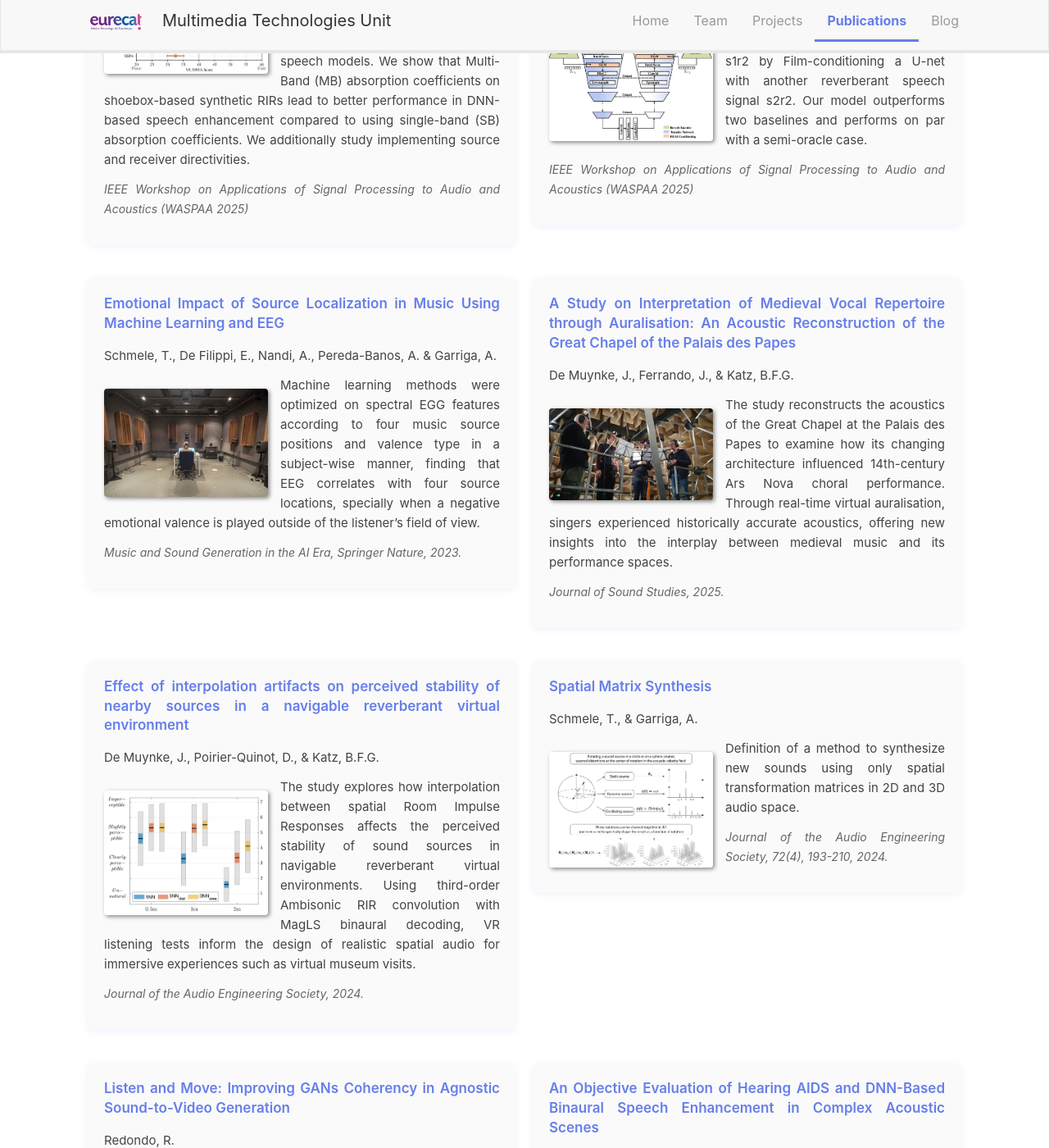
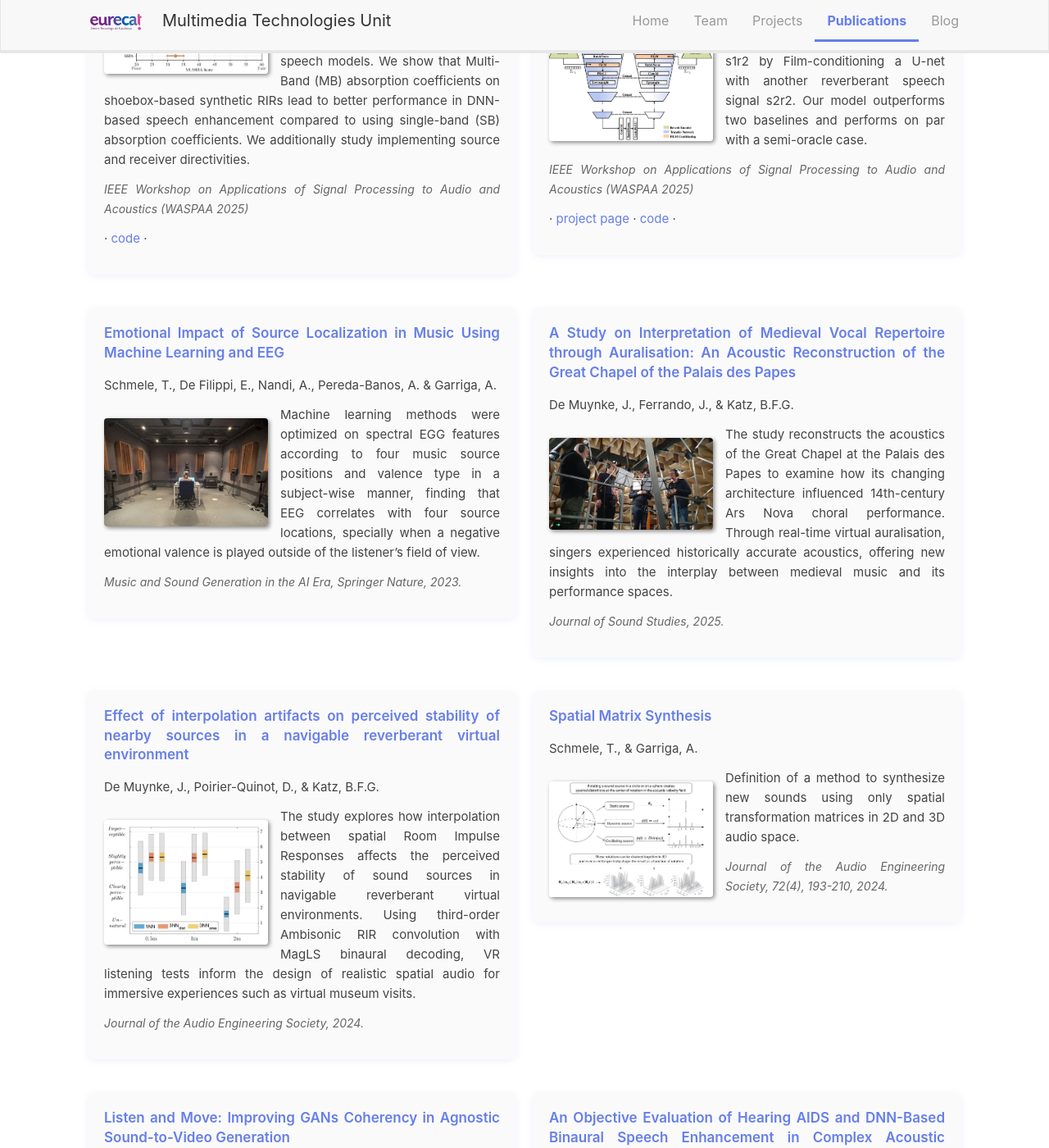
Before and after one commit to multimedia-eurecat/multimedia-eurecat.github.io, a Jekyll site: the page built from _pages/publications.md, in a window 1280 px wide and 1400 px high, scrolled down 316 px. Shown: the whole window at 82% size. Built offline with Jekyll 4.4.1, drawn with Linux system fonts in a browser that asks for light colours; nearby versions of some CDN libraries; some of the changed text lies outside the part shown.

Commit message:
Project and code links in pubs

```diff
--- a/_pages/publications.md
+++ b/_pages/publications.md
@@ -21,8 +21,10 @@ permalink: /publications/
   <img src="{{ site.url }}{{ site.baseurl }}/assets/publications/{{ publi.image }}" class="img-responsive" width="200em" style="float: left" />
   <p>{{ publi.description }}</p>
   <p><em>{{ publi.details }}</em></p>
-  <p class="text-news"><strong> {{ publi.news1 }}</strong></p>
-  <p> {{ publi.news2 }}</p>
+  {% if publi.website %} · <a class="pub-small-link" href="{{ publi.website }}">project page</a>{% endif %}
+  {% if publi.code %} · <a class="pub-small-link"  href="{{ publi.code }}">code</a>{% endif %}
+  {% if publi.website or publi.code %} · <br/> {% endif %}
+  {% if publi.news %} <strong>{{ publi.news }}</strong>{% endif %}
  </div>
 </div>
 {% endif %}
@@ -37,13 +39,16 @@ permalink: /publications/
 
 {% for year_group in grouped_pubs %}
   <h3>{{ year_group.name }}</h3>
-  <ul>
+  <ul class="publications-full-list">
   {% for publi in year_group.items %}
     <li>
       <a href="{{ publi.url }}">{{ publi.title }}</a><br/>
       <em>{{ publi.authors }}</em><br/>
       {{ publi.details }}<br/>
-      <strong>{{ publi.news1 }}</strong>
+      {% if publi.website %} · <a class="pub-small-link" href="{{ publi.website }}">project page</a>{% endif %}
+      {% if publi.code %} · <a class="pub-small-link"  href="{{ publi.code }}">code</a>{% endif %}
+      {% if publi.website or publi.code %} · <br/>{% endif %}
+      {% if publi.news %} <strong>{{ publi.news }}</strong>{% endif %}
     </li>
   {% endfor %}
   </ul>
--- a/css/main.scss
+++ b/css/main.scss
@@ -602,3 +602,11 @@ a:hover {
   color: #666;
   margin-bottom: 8px;
 }
+
+#gridid .publications-full-list li {
+  margin-bottom: 8px;
+}
+
+#gridid .pub-small-link {
+  font-size: 15px;
+}
```
Also changed, not shown: _data/publist.yml (+9 -3 lines).
